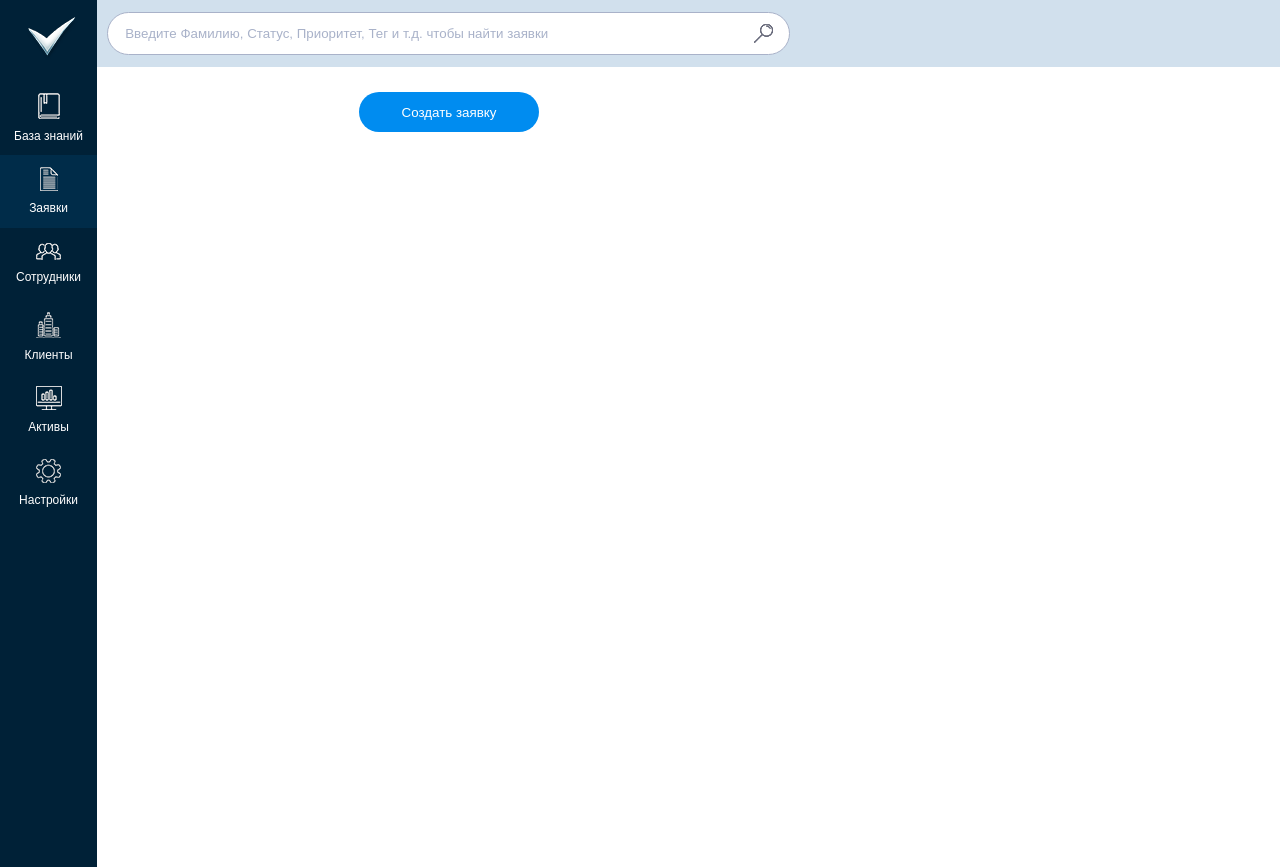
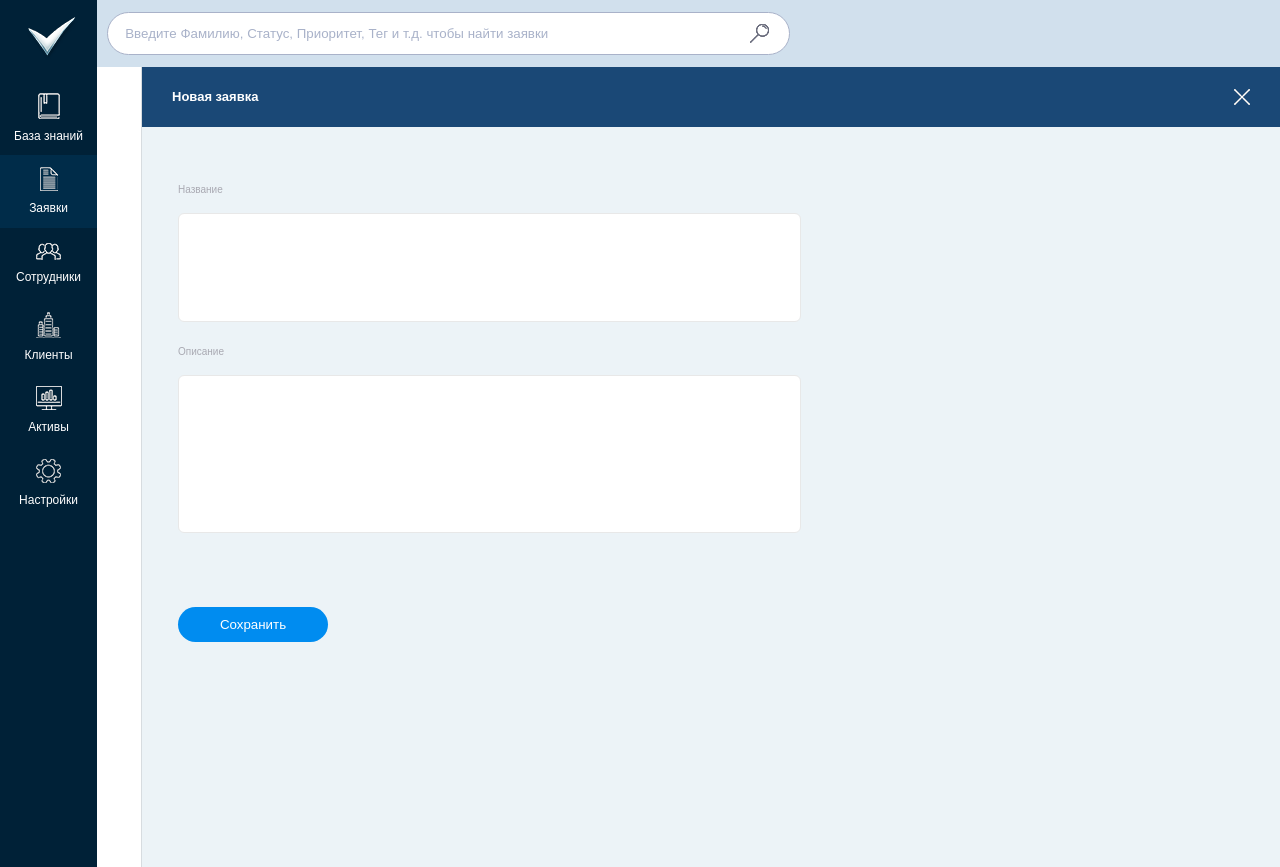
Before and after one commit to NikolasEagle/Intravision_Test, a React (Vite) app: page /tasks in a window 1280 px wide. Shown: the top 867 px of the page. Built offline with nearby package versions, Linux system fonts and the light colour scheme; no server answers.

Commit message:
Верстка компонента создания заявки

```diff
--- a/src/App.tsx
+++ b/src/App.tsx
@@ -2,6 +2,7 @@ import { Route, Routes, useLocation, useNavigate } from "react-router-dom";
 import "./App.module.scss";
 import Menu from "./components/Menu";
 import SearchBase from "./components/SearchBase";
+import CreatePopup from "./components/CreatePopup";
 import { useEffect } from "react";
 import Main from "./components/Main";
 
@@ -24,6 +25,7 @@ export default function App() {
             <SearchBase />
             <Menu />
             <Main />
+            <CreatePopup />
           </>
         }
       />
--- a/src/components/CreatePopup.module.scss
+++ b/src/components/CreatePopup.module.scss
@@ -1,2 +1,86 @@
 .createPopup {
+  position: fixed;
+  display: flex;
+  flex-direction: column;
+  margin: 0;
+  width: 1138px;
+  height: 100vh;
+  right: 0;
+  top: 67px;
+  z-index: 5;
+  background: #ecf3f7;
+  border-left: solid 1px #d7dce0;
+  .header {
+    display: flex;
+    align-items: center;
+    justify-content: space-between;
+    height: 60px;
+    background: #1a4876;
+    padding: 0 30px;
+    p {
+      font-size: 13px;
+      color: #ffffff;
+      font-weight: bold;
+    }
+    .close {
+      cursor: pointer;
+      background-position: center;
+      background-image: url(/src/components/close.png);
+      background-size: 16px;
+      background-repeat: no-repeat;
+      width: 16px;
+      height: 16px;
+    }
+  }
+  .main {
+    padding: 55px 36px;
+    color: #a9a9b2;
+    font-size: 10px;
+    form {
+      display: flex;
+      flex-direction: column;
+      gap: 74px;
+      width: 623px;
+      .fields {
+        display: flex;
+        flex-direction: column;
+        gap: 22px;
+        div {
+          display: flex;
+          flex-direction: column;
+          gap: 16px;
+          textarea {
+            border: solid 1px #e8e8e8;
+            border-radius: 6px;
+            resize: none;
+            padding: 12px;
+            font-size: 10px;
+            font-family: Arial, Helvetica, sans-serif;
+            outline: none;
+          }
+        }
+        .name {
+          height: 83px;
+        }
+        .desc {
+          height: 132px;
+        }
+      }
+      .save {
+        button {
+          cursor: pointer;
+          height: 35px;
+          width: 150px;
+          border-radius: calc(40px / 2);
+          background: #008cf0;
+          outline: none;
+          border: none;
+          color: #ffffff;
+          &:hover {
+            background: #3796f8;
+          }
+        }
+      }
+    }
+  }
 }
--- a/src/components/CreatePopup.tsx
+++ b/src/components/CreatePopup.tsx
@@ -1,5 +1,40 @@
 import styles from "./CreatePopup.module.scss";
 
 export default function CreatePopup() {
-  return <div className={styles.createPopup}></div>;
+  return (
+    <div className={styles.createPopup}>
+      <div className={styles.header}>
+        <p>Новая заявка</p>
+        <div className={styles.close}></div>
+      </div>
+      <div className={styles.main}>
+        <form>
+          <div className={styles.fields}>
+            <div>
+              <label htmlFor="name">Название</label>
+              <textarea
+                required
+                className={styles.name}
+                id="name"
+                name="name"
+              />
+            </div>
+            <div>
+              <label htmlFor="desc">Описание</label>
+              <textarea
+                required
+                className={styles.desc}
+                id="desc"
+                name="desc"
+              />
+            </div>
+          </div>
+
+          <div className={styles.save}>
+            <button type="submit">Сохранить</button>
+          </div>
+        </form>
+      </div>
+    </div>
+  );
 }
--- a/src/components/SearchField.module.scss
+++ b/src/components/SearchField.module.scss
@@ -26,9 +26,8 @@
     background-image: url(/src/components/search.png);
     background-size: 19px;
     background-repeat: no-repeat;
-    background-color: #ffffff;
     width: 19px;
     height: 19px;
-    right: calc(43px / 2.5);
+    right: calc(43px / 2);
   }
 }
```
Also changed, not shown: src/components/close.png (added).
